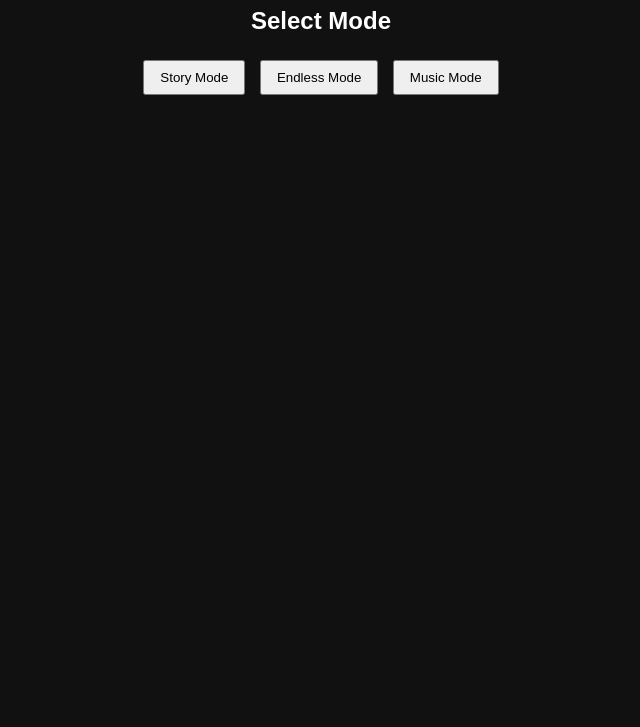
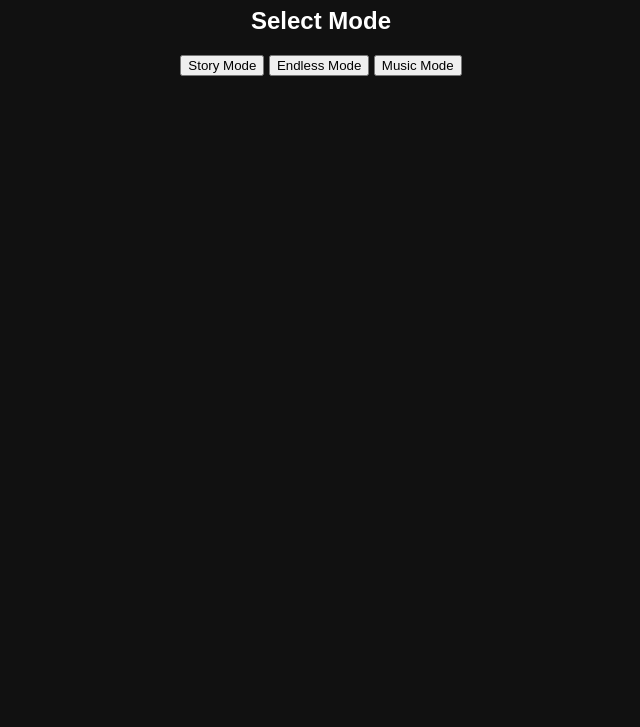
Before and after one commit to karincalehimleyen/fnf, a plain HTML site: page index.html in a window 1280 px wide. Shown: the part 73-800 px from the top of the page, without its empty margins (319-959 px from the left). Drawn offline with Linux system fonts and the light colour scheme.

Commit message:
Update style.css

```diff
--- a/style.css
+++ b/style.css
@@ -3,10 +3,6 @@ body {
     background: #111;
     color: white;
     font-family: Arial;
-}
-
-#menu {
-    margin-bottom: 20px;
 }
 
 #game {
@@ -40,10 +36,6 @@ body {
     background: red;
 }
 
-#hud {
-    margin: 10px;
-}
-
 #health-container {
     width: 400px;
     height: 20px;
@@ -56,8 +48,3 @@ body {
     width: 50%;
     background: lime;
 }
-
-button {
-    margin: 5px;
-    padding: 8px 15px;
-}
```
